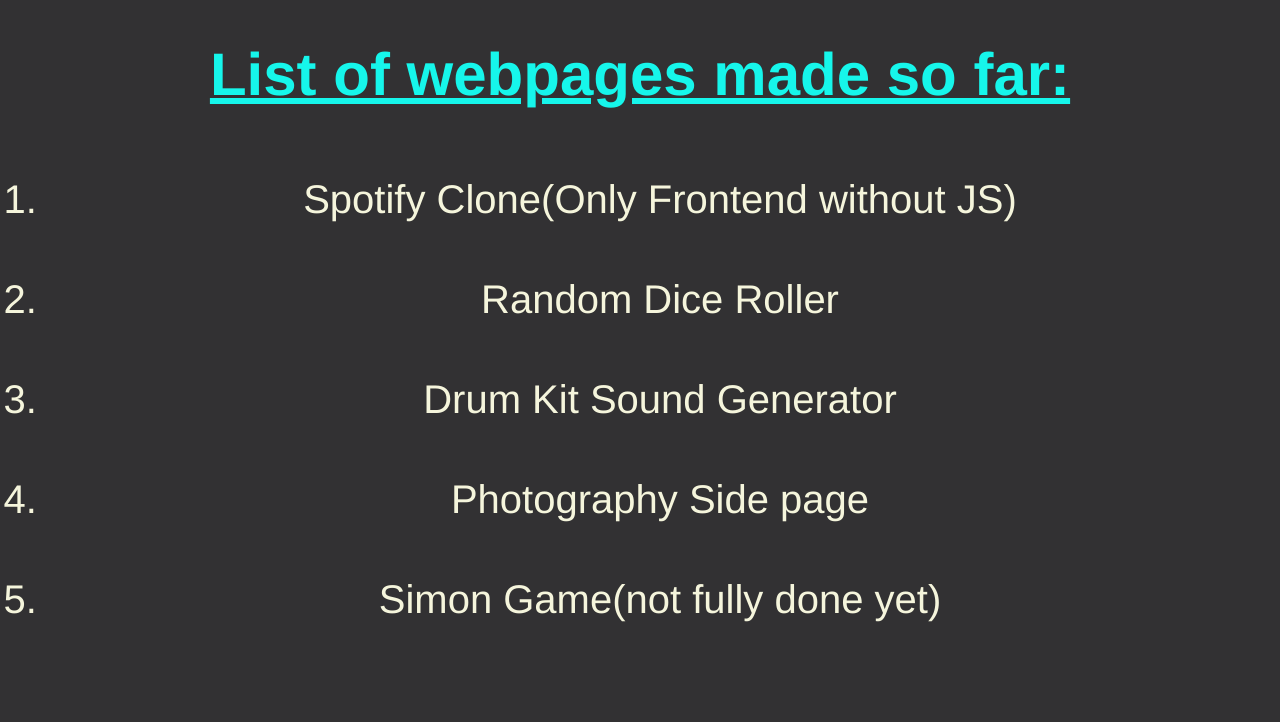
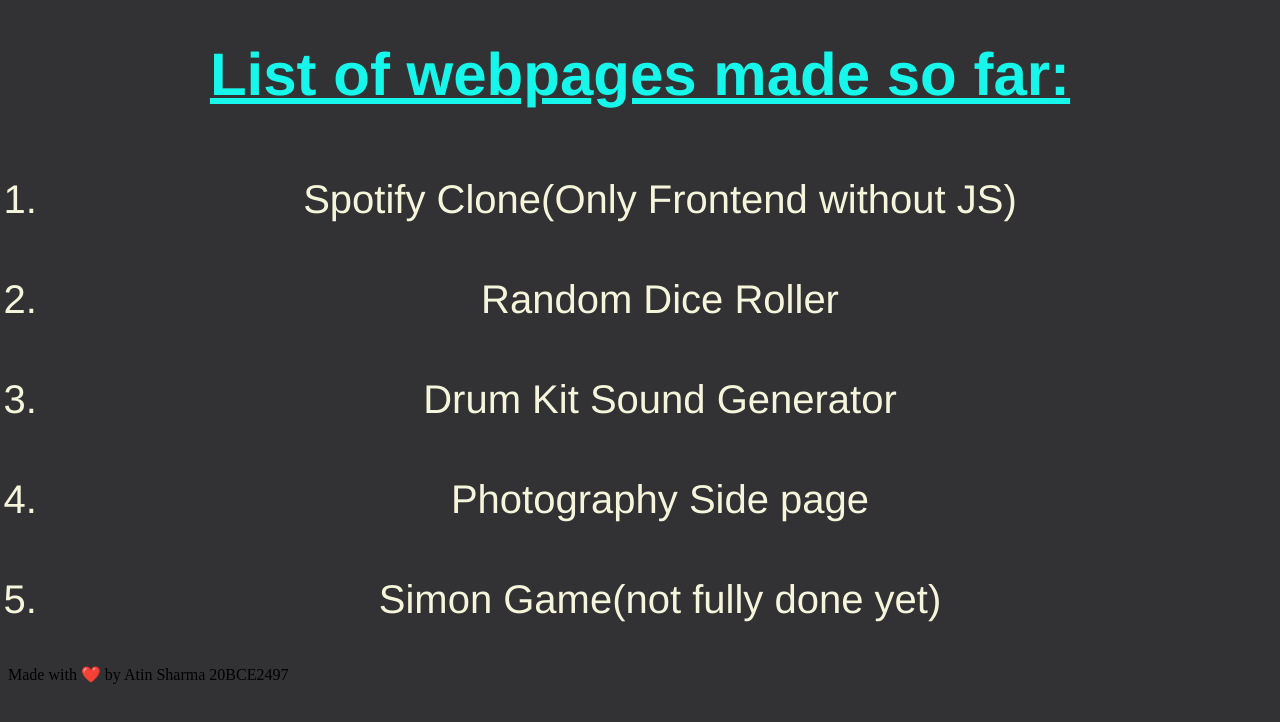
Before and after one commit to atinsharma24/AllChallengesGithub, a plain HTML site: page index.html in a window 1280 px wide. Drawn offline with Linux system fonts and the light colour scheme.

Commit message:
minor changes2=3

```diff
--- a/index.html
+++ b/index.html
@@ -16,6 +16,7 @@
       <li><a href="./MiniProject1(Photography HomePage)/index.html">Photography Side page</a></li>
       <li><a href="./SimonGame/index.html">Simon Game(not fully done yet)</a></li>
     </ol>
+    <footer>Made with ❤️ by Atin Sharma 20BCE2497</footer>
   </div>
 </body>
 </html>
```
